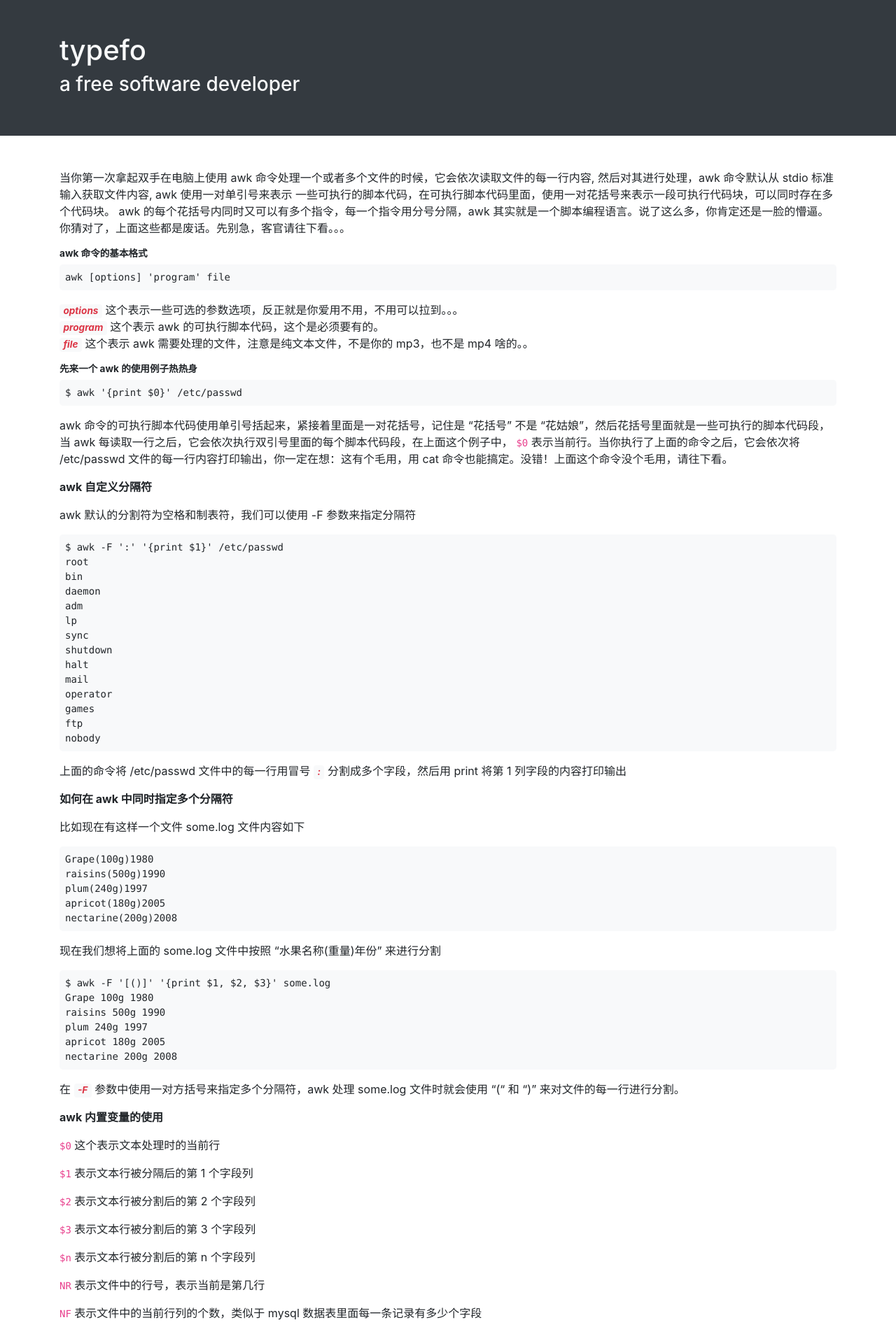
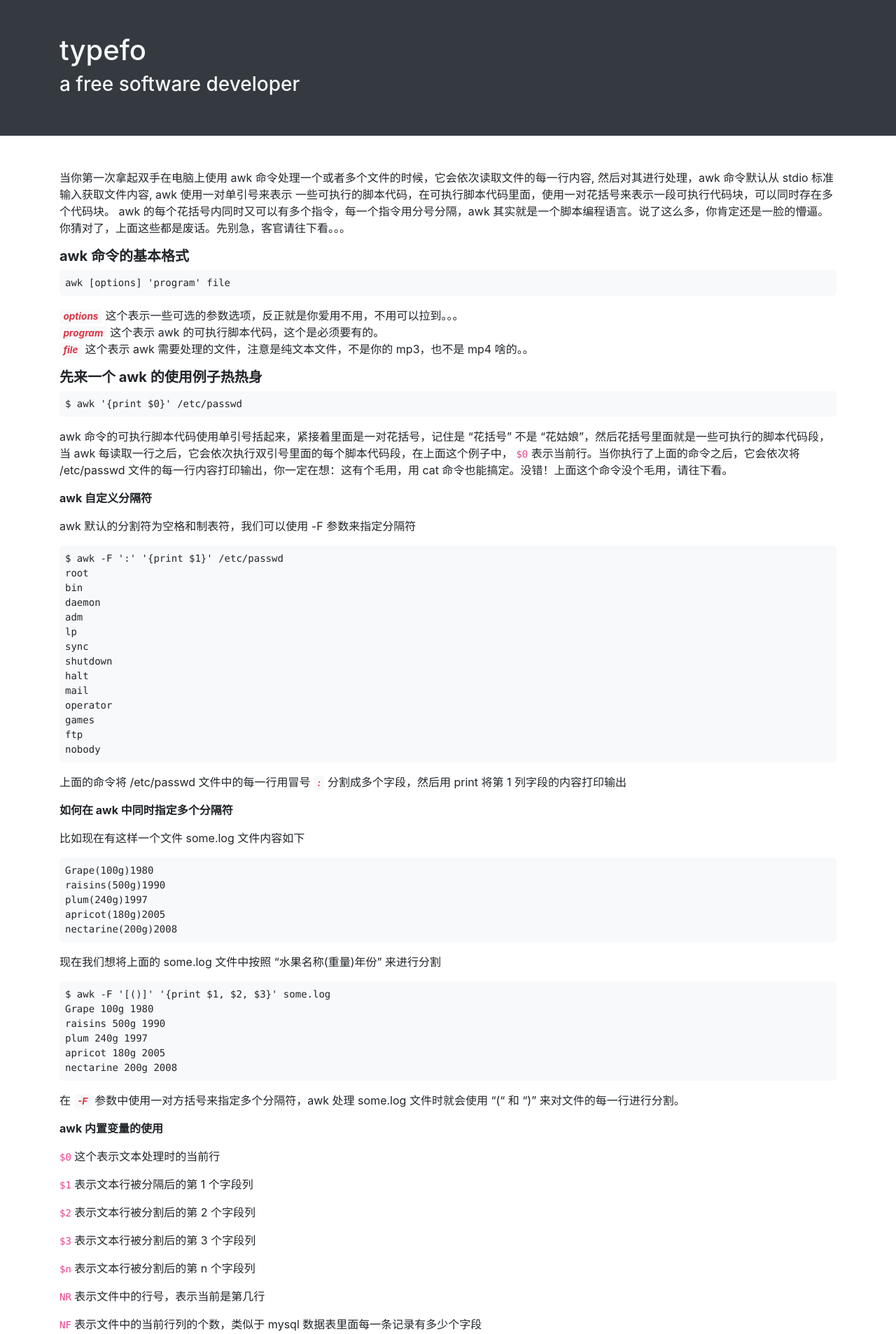
Before and after one commit to ehsud/blog, a Jekyll site: the page built from linux/the-awk-command.md, in a window 1280 px wide. Shown: the top 1907 px of the page at 70% size. Built offline with Jekyll 4.4.1, drawn with Linux system fonts in a browser that asks for light colours.

Commit message:
updated some files

```diff
--- a/assets/css/style.css
+++ b/assets/css/style.css
@@ -8,12 +8,16 @@ body {
     background-color: #ffffff;
 }
 
+h3 {
+    font-size: 1.5rem;
+}
+
+h4 {
+    font-size: 1.25rem;
+}
+
 h1, h2, h3, h4, h5, h6 {
     font-weight: bolder;
-}
-
-h3, h4, h5, h6 {
-    font-size: 85%;
 }
 
 .content img {
```
